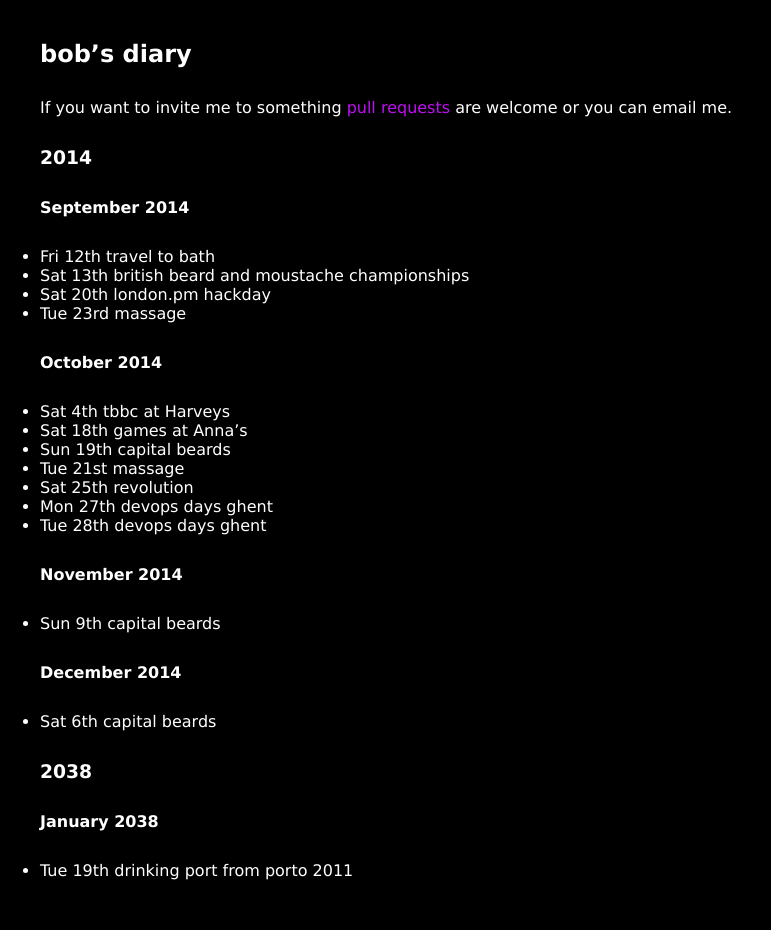
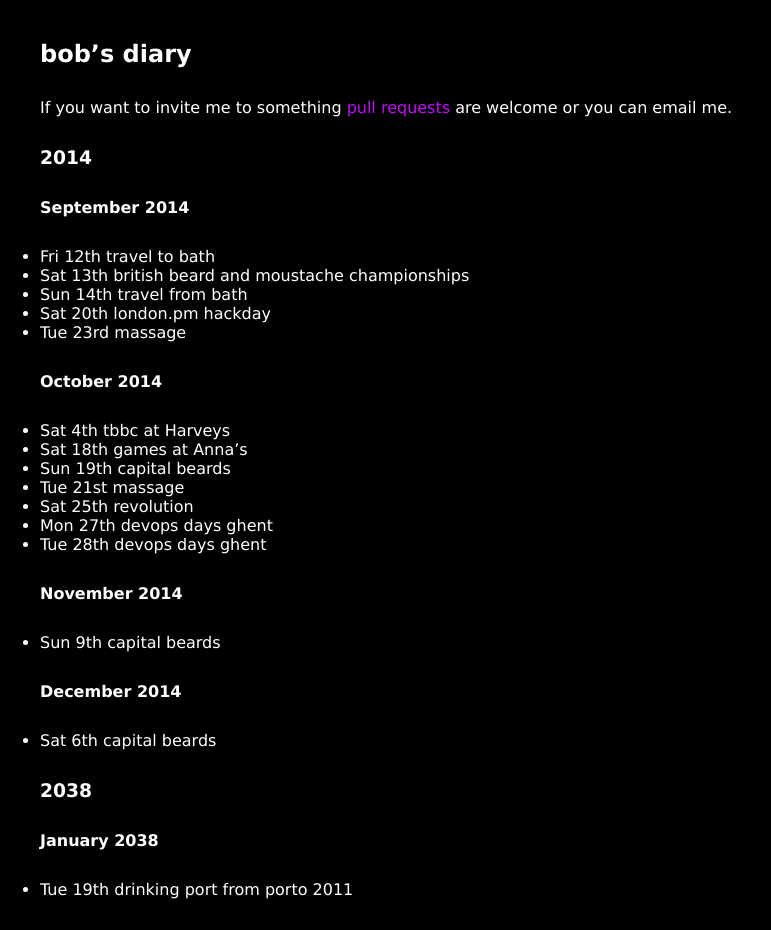
Before and after one commit to rjw1/randomness.org.uk, a Jekyll site: the page built from diary/index.md, in a window 1280 px wide. Shown: the whole page, without its empty margins (0-771 px from the left). Built offline with Jekyll 4.4.1, drawn with Linux system fonts in a browser that asks for light colours; Markdown is read by kramdown in place of the engine named in the settings.

Commit message:
travelling back from bath.

```diff
--- a/diary/index.md
+++ b/diary/index.md
@@ -13,6 +13,7 @@ are welcome or you can email me.
 
 * Fri 12th travel to bath
 * Sat 13th british beard and moustache championships
+* Sun 14th travel from bath
 * Sat 20th london.pm hackday
 * Tue 23rd massage
 
```
